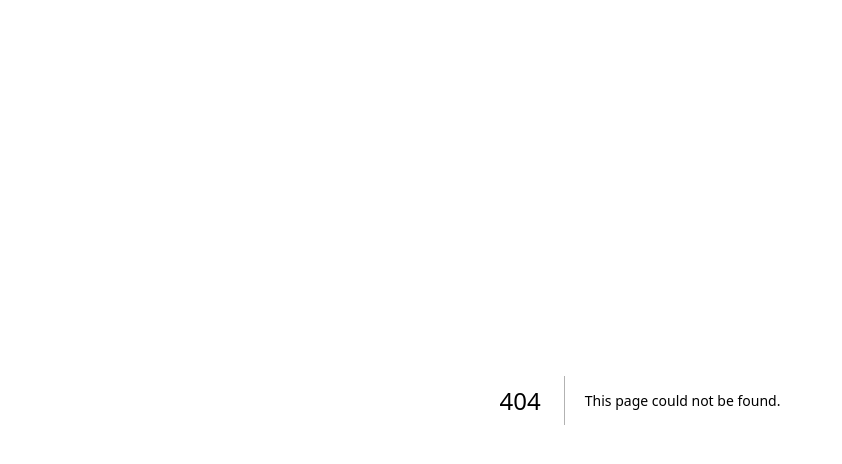
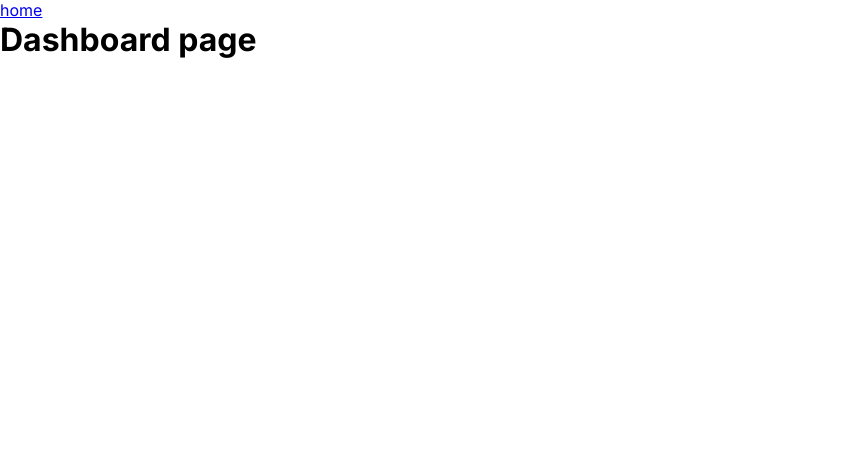
Before and after one commit to xabierlameiro/filtering-tool, a Next.js app: page /dashboard in a window 1280 px wide. Before the commit this address had no page. Shown: the top 464 px of the page, without its empty margins (0-842 px from the left). Built offline with nearby package versions, Linux system fonts and the light colour scheme.

Commit message:
feat: new page wip

```diff
--- /dev/null
+++ b/app/dashboard/dashboard.module.css
@@ -0,0 +1,3 @@
+.main {
+  width: 100%;
+}
--- /dev/null
+++ b/app/dashboard/page.tsx
@@ -0,0 +1,11 @@
+import styles from "./dashboard.module.css";
+import Link from "next/link";
+
+export default function Dashboard() {
+  return (
+    <main className={styles.main}>
+      <Link href="/">home</Link>
+      <h1>Dashboard page</h1>
+    </main>
+  );
+}
```
